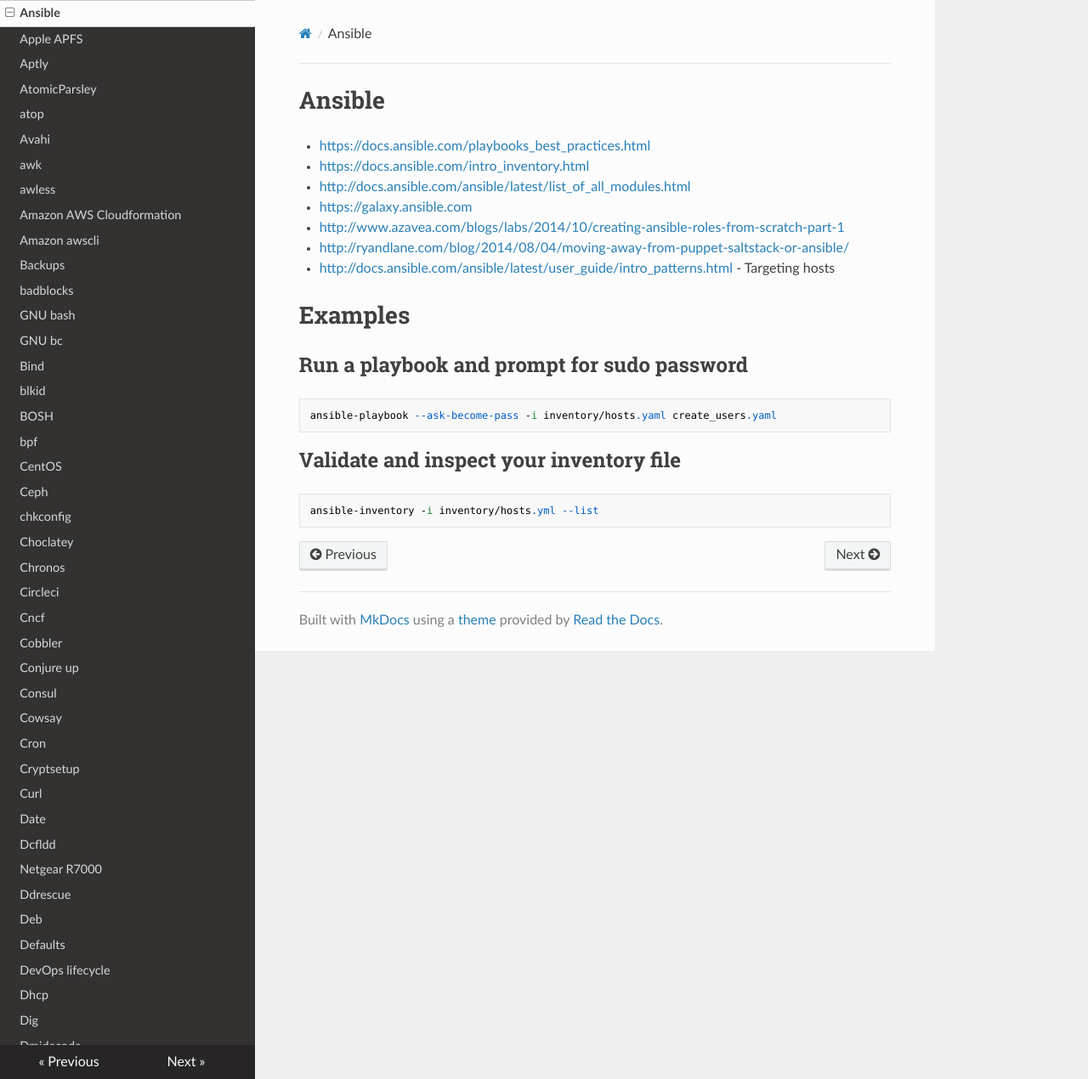
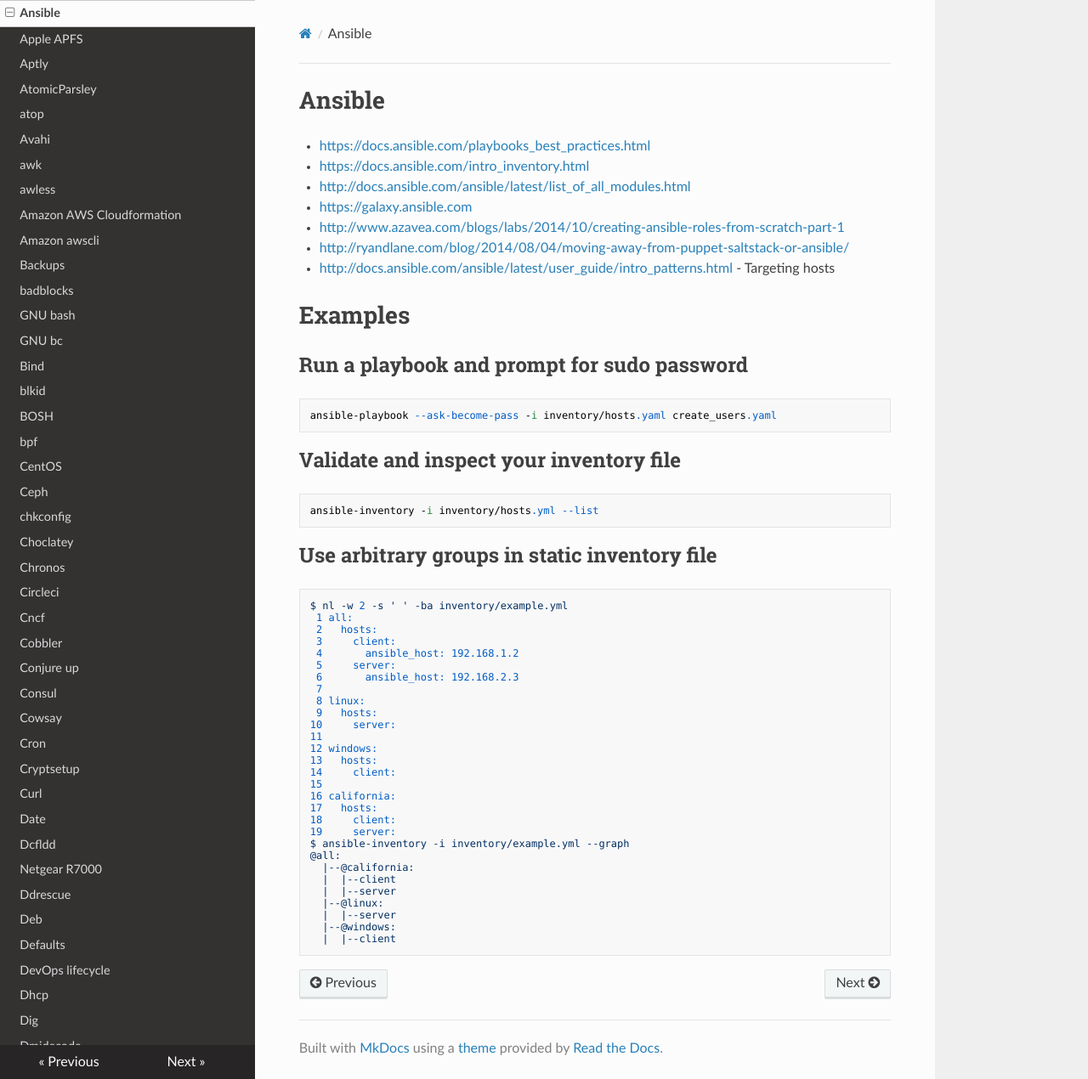
Before and after one commit to lando-cal/tech-notes, an MkDocs documentation site: the page built from docs/ansible.md, in a window 1280 px wide and 1270 px high. Shown: the whole window at 85% size. Built offline with MkDocs 1.6.1, drawn with Linux system fonts in a browser that asks for light colours; nearby versions of some CDN libraries.

Commit message:
Add example: static inventory arbitrary groups

````diff
--- a/docs/ansible.md
+++ b/docs/ansible.md
@@ -21,3 +21,37 @@ ansible-playbook --ask-become-pass -i inventory/hosts.yaml create_users.yaml
 ```
 ansible-inventory -i inventory/hosts.yml --list
 ```
+
+## Use arbitrary groups in static inventory file
+
+```
+$ nl -w 2 -s ' ' -ba inventory/example.yml
+ 1 all:
+ 2   hosts:
+ 3     client:
+ 4       ansible_host: 192.168.1.2
+ 5     server:
+ 6       ansible_host: 192.168.2.3
+ 7
+ 8 linux:
+ 9   hosts:
+10     server:
+11
+12 windows:
+13   hosts:
+14     client:
+15
+16 california:
+17   hosts:
+18     client:
+19     server:
+$ ansible-inventory -i inventory/example.yml --graph
+@all:
+  |--@california:
+  |  |--client
+  |  |--server
+  |--@linux:
+  |  |--server
+  |--@windows:
+  |  |--client
+```
````
